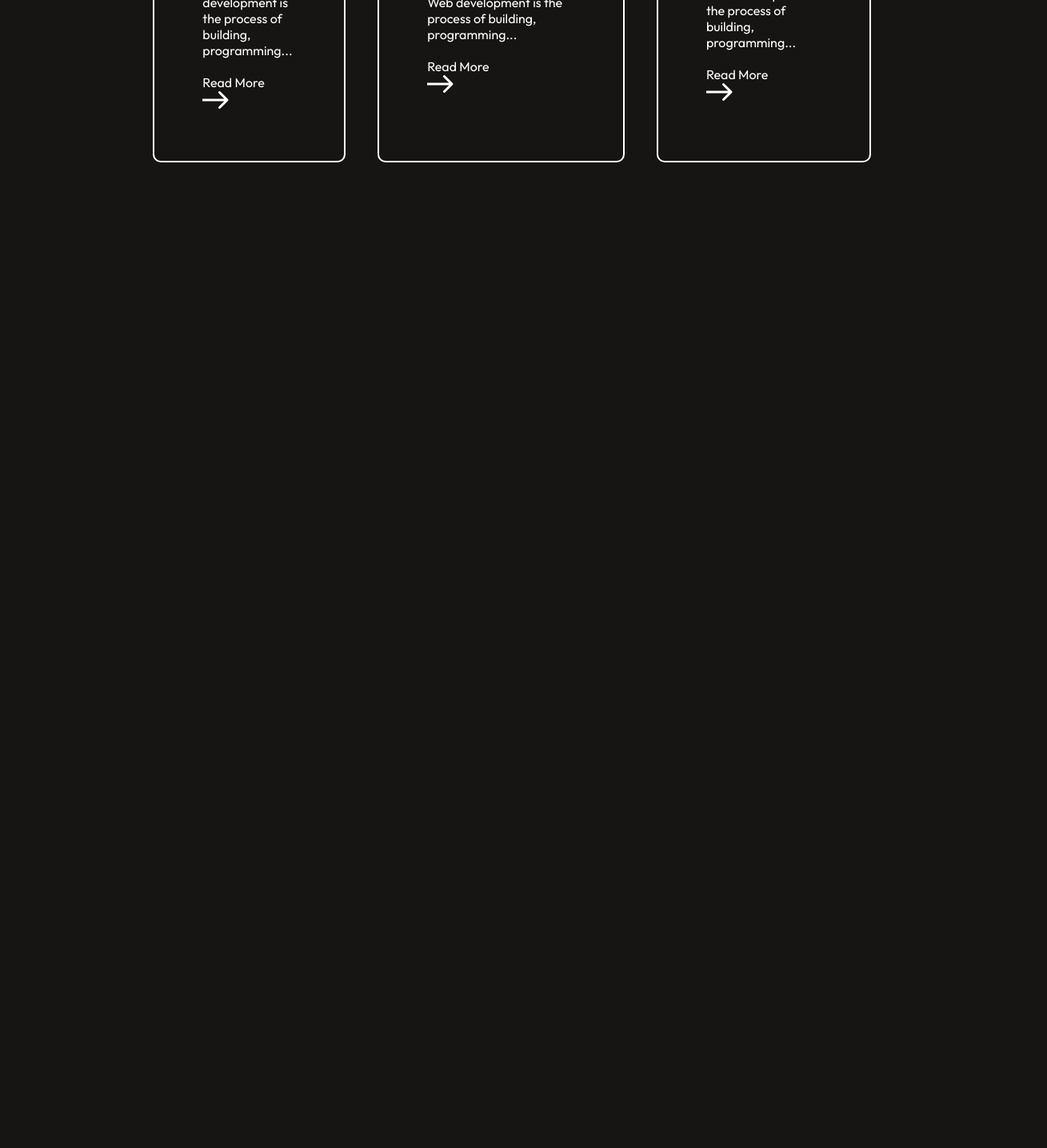
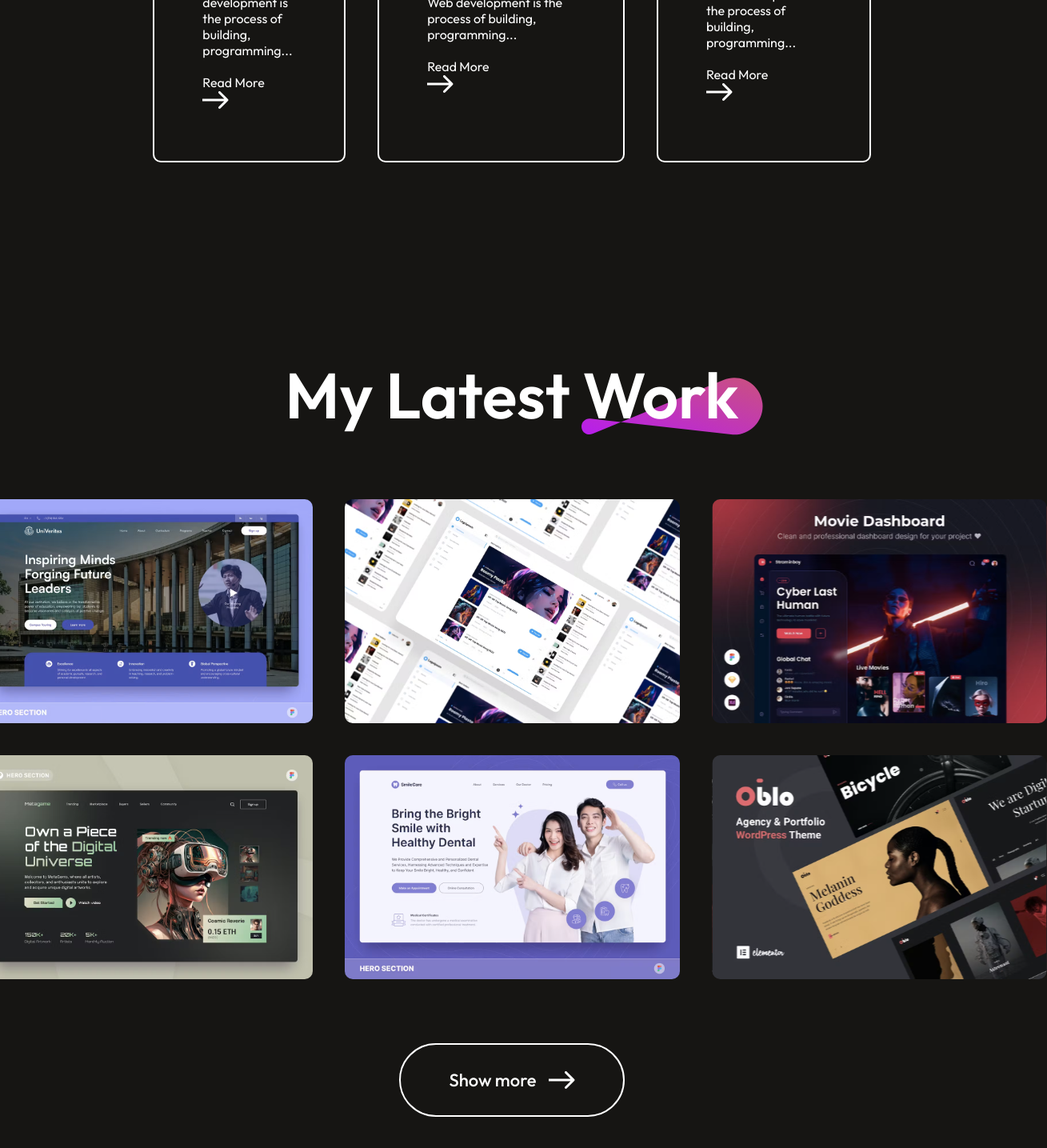
Before and after one commit to yonlysuraj/dev.Suraj, a React (Vite) app: page / in a window 1280 px wide. Shown: the part 3853-5288 px from the top of the page at 80% size, 1309 px wide, since content can reach past the window. Before the commit the page ends 4216 px from the top, so only its background shows below. Built offline with nearby package versions, Linux system fonts and the light colour scheme; a web font is replaced by a local one.

Commit message:
My Work section completed

```diff
--- a/src/App.jsx
+++ b/src/App.jsx
@@ -4,6 +4,7 @@
 import About from './components/About/About'
 import Education from './components/Education/Education';
 import Services from './components/Services/Services';
+import MyWork from './components/MyWork/MyWork';
 
 const App = () => {
   return (
@@ -12,6 +13,7 @@
       <Hero />
       <About />
       <Services />
+      <MyWork/>
       {/* <Education /> */}
     </div>
   )
--- /dev/null
+++ b/src/components/MyWork/MyWork.css
@@ -0,0 +1,55 @@
+.my-work{
+    display: flex;
+    flex-direction: column;
+    align-items: center;
+    justify-content: center;
+    gap: 80px;
+    margin: 80px 170px;
+}
+.my-work-title{
+    position: relative;
+}
+.my-work-title h1{
+    padding: 0px 30px;
+    font-size: 80px;
+    font-weight: 600;
+}
+.my-work-title img{
+    position: absolute;
+    bottom:0;
+    right:0;
+    z-index: -1;
+}
+.my-work-container{
+    display: grid;
+    grid-template-columns: 1fr 1fr 1fr;
+    gap:40px;
+}
+.my-work-container img{
+    box-sizing: border-box;
+    width: 419px;
+    height: 280px;
+    transition: 0.3s;
+    cursor: pointer;
+}
+.my-work-container img:hover{
+    transform:scale(1.10);
+    border-radius: 10px;
+    transition: 0.3s;
+}
+.showmore{
+    display: flex;
+    gap: 15px;
+    border-radius: 50px;
+    border: 2px solid white;
+    padding: 30px 60px;
+    font-size: 22px;
+    font-weight: 500;
+    margin-bottom: 80px;
+    transition: 0.6s;
+    cursor: pointer;
+}
+.showmore:hover{
+    gap: 30px;
+    transition: 0.6s;
+}
--- /dev/null
+++ b/src/components/MyWork/MyWork.jsx
@@ -0,0 +1,26 @@
+import React from 'react'
+import './MyWork.css'
+import theme_pattern from '../../assets/theme_pattern.svg'
+import mywork_data from '../../assets/mywork_data'
+import arrow_icon from '../../assets/arrow_icon.svg'
+const MyWork = () => {
+  return (
+    <div className='my-work'>
+      <div className="my-work-title">
+        <h1>My Latest Work</h1>
+        <img src={theme_pattern} alt="" />
+      </div>
+      <div className="my-work-container">
+        {mywork_data.map((work,index)=>{
+            return <img key={index} src={work.w_img} alt="" />
+        })}
+      </div>
+      <div className="showmore">
+        <p>Show more</p>
+        <img src={arrow_icon} alt="" />
+      </div>
+    </div>
+  )
+}
+
+export default MyWork
```
